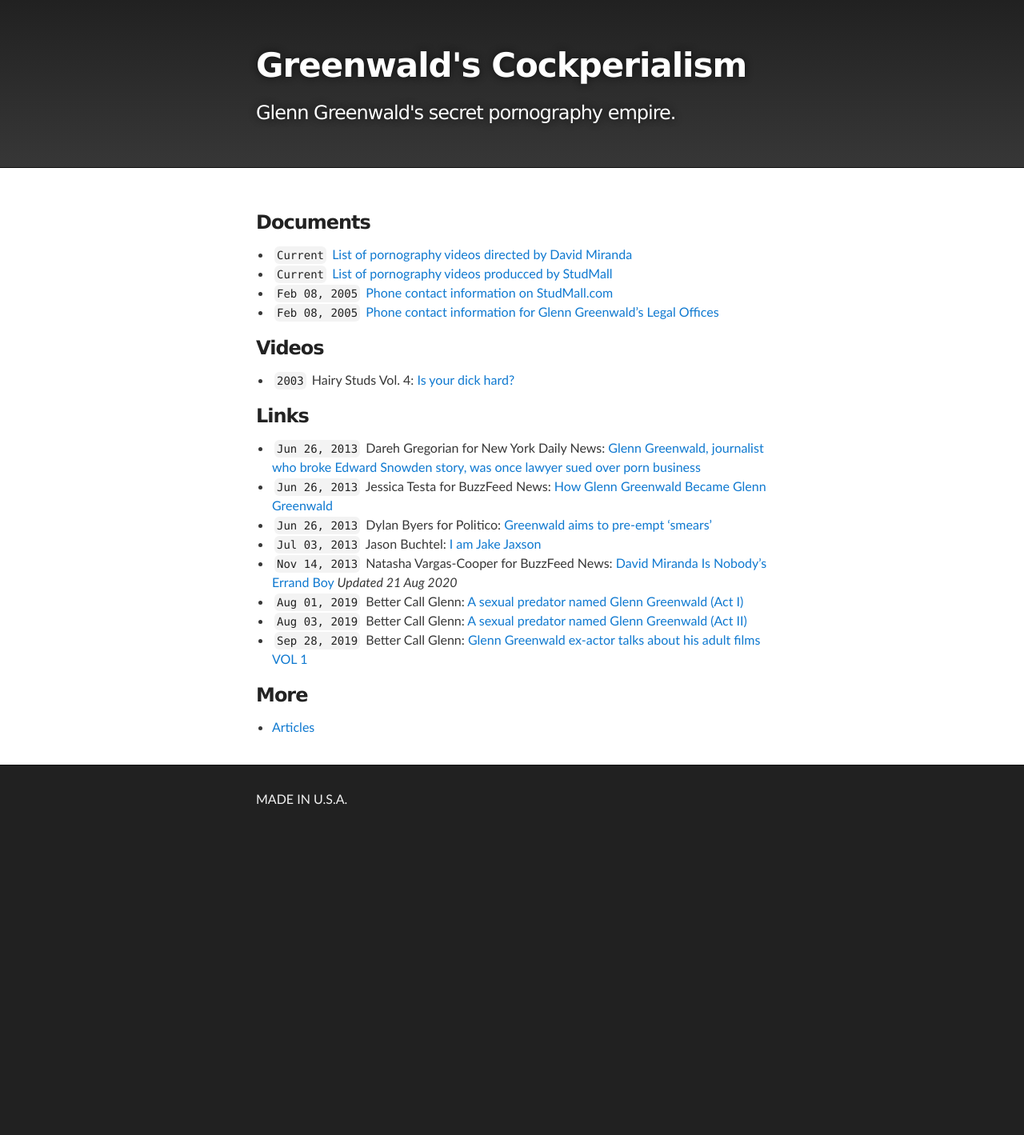
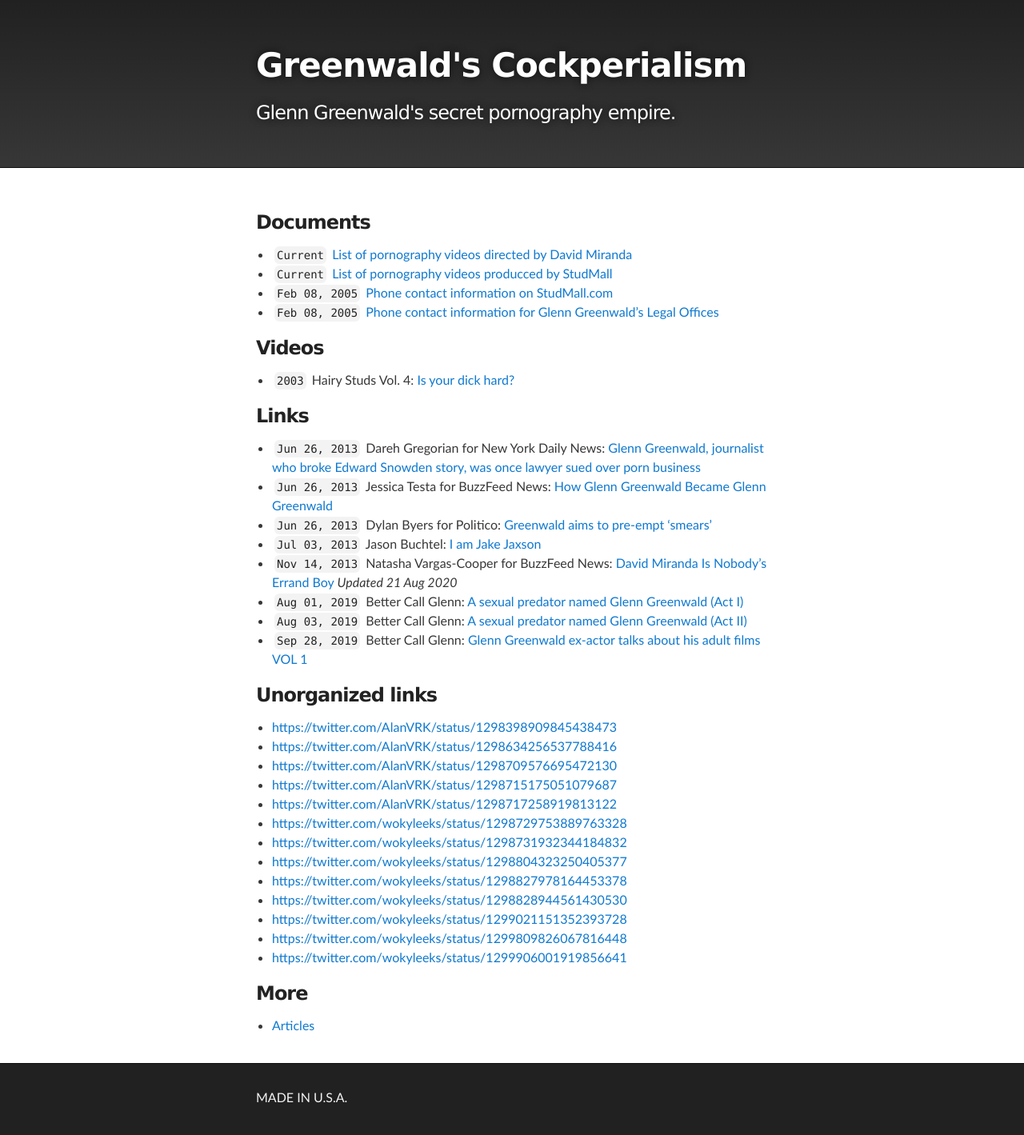
Before and after one commit to masternotions/masternotions.github.io, a Jekyll site: the page built from index.md, in a window 1280 px wide. Shown: the whole page at 80% size. Built offline with Jekyll 4.4.1, drawn with Linux system fonts in a browser that asks for light colours; before the commit the page ends 1046 px from its top, so only the background shows below that.

Commit message:
Update index.md

```diff
--- a/index.md
+++ b/index.md
@@ -25,6 +25,22 @@ layout: home
 - ``Aug 03, 2019`` Better Call Glenn: [A sexual predator named Glenn Greenwald (Act II)](https://web.archive.org/web/20190803233858/https://bettercallglenn.com/um-predador-sexual-chamado-glenn-greenwald-ato-ii/)
 - ``Sep 28, 2019`` Better Call Glenn: [Glenn Greenwald ex-actor talks about his adult films VOL 1](https://web.archive.org/web/20191012162650/https://bettercallglenn.com/ex-ator-de-glenn-greenwald-fala-sobre-seus-filmes-adultos-vol-1/)
 
+### Unorganized links
+
+- [https://twitter.com/AlanVRK/status/1298398909845438473]()
+- [https://twitter.com/AlanVRK/status/1298634256537788416]()
+- [https://twitter.com/AlanVRK/status/1298709576695472130]()
+- [https://twitter.com/AlanVRK/status/1298715175051079687]()
+- [https://twitter.com/AlanVRK/status/1298717258919813122]()
+- [https://twitter.com/wokyleeks/status/1298729753889763328]()
+- [https://twitter.com/wokyleeks/status/1298731932344184832]()
+- [https://twitter.com/wokyleeks/status/1298804323250405377]()
+- [https://twitter.com/wokyleeks/status/1298827978164453378]()
+- [https://twitter.com/wokyleeks/status/1298828944561430530]()
+- [https://twitter.com/wokyleeks/status/1299021151352393728]()
+- [https://twitter.com/wokyleeks/status/1299809826067816448]()
+- [https://twitter.com/wokyleeks/status/1299906001919856641]()
+
 ### More
 
 - [Articles](articles.md)
```
